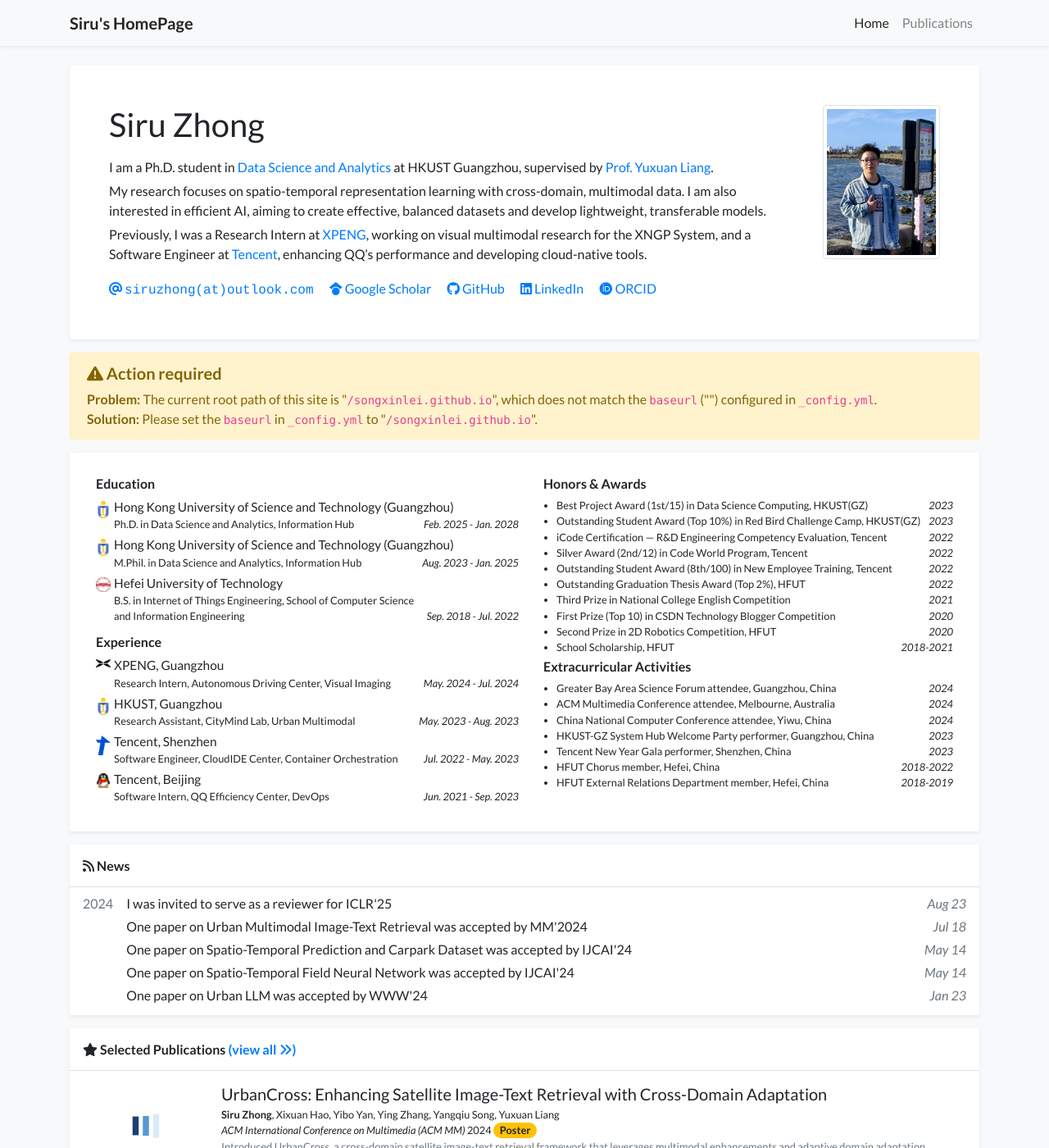
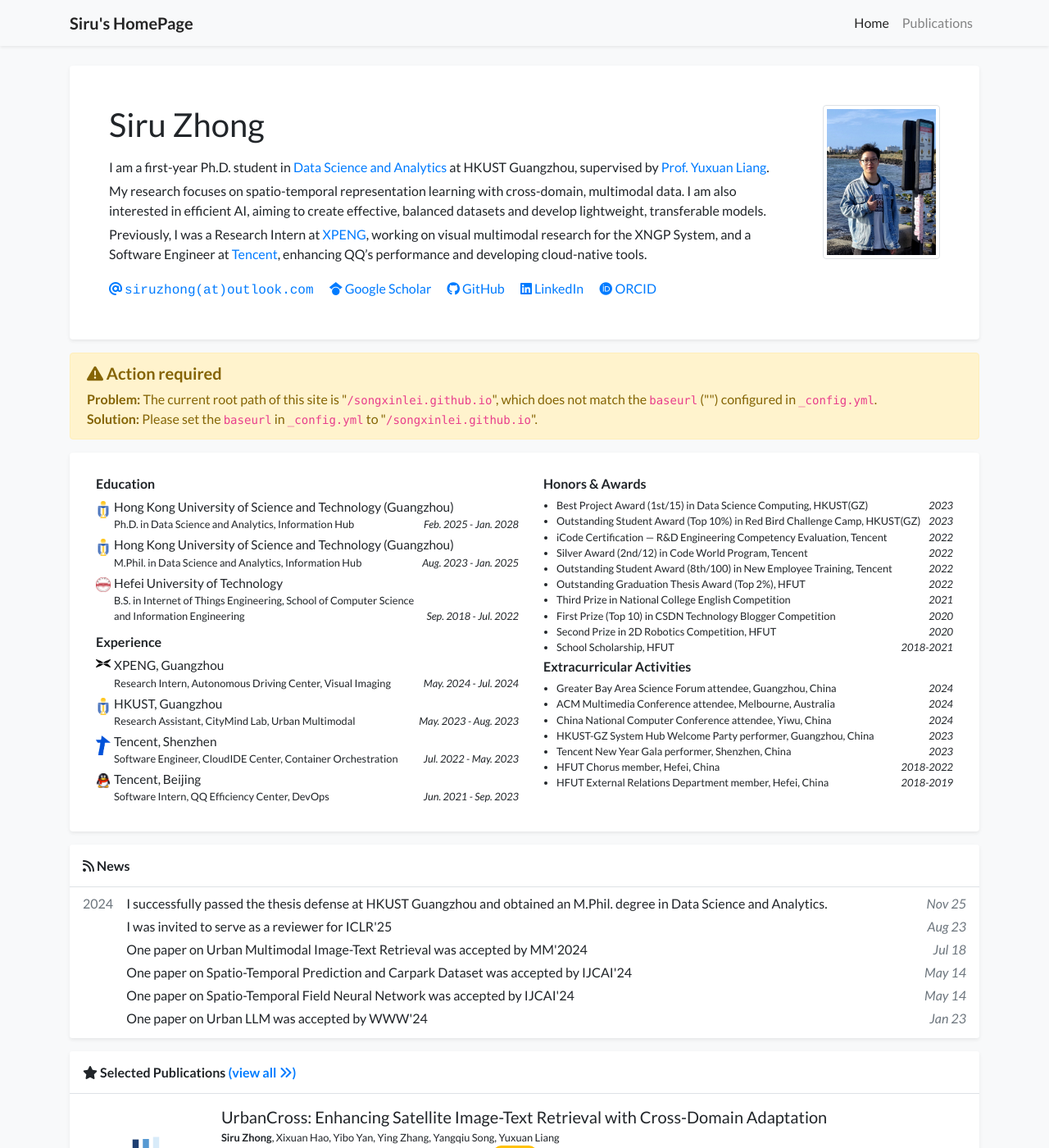
Before and after one commit to thunderlrr/songxinlei.github.io, a Jekyll site: the page built from index.html, in a window 1280 px wide and 1400 px high. Shown: the whole window at 82% size. Built offline with Jekyll 4.4.1, drawn with Linux system fonts in a browser that asks for light colours; a style sheet for code colours, icons or effects is not loaded.

Commit message:
update profiles

```diff
--- a/_data/profile.yml
+++ b/_data/profile.yml
@@ -21,7 +21,7 @@
 orcid: 0009-0001-4465-8686
 
 short_bio: >-
-  <p style="margin-bottom:5px"> I am a Ph.D. student in <a href="http://dsa.hkust-gz.edu.cn/">Data Science and Analytics</a> at HKUST Guangzhou, supervised by <a href="https://yuxuanliang.com/">Prof. Yuxuan Liang</a>.</p>
+  <p style="margin-bottom:5px"> I am a first-year Ph.D. student in <a href="http://dsa.hkust-gz.edu.cn/">Data Science and Analytics</a> at HKUST Guangzhou, supervised by <a href="https://yuxuanliang.com/">Prof. Yuxuan Liang</a>.</p>
   <p style="margin-bottom:5px"> My research focuses on spatio-temporal representation learning with cross-domain, multimodal data. I am also interested in efficient AI, aiming to create effective, balanced datasets and develop lightweight, transferable models.</p>
   <p style="margin-bottom:5px"> Previously, I was a Research Intern at <a href="https://www.xpeng.com/">XPENG</a>, working on visual multimodal research for the XNGP System, and a Software Engineer at <a href="https://www.tencent.com/">Tencent</a>, enhancing QQ’s performance and developing cloud-native tools.</p>
 
```
Also changed, not shown: _news/2024-news6.md (added, +4 -0 lines).
